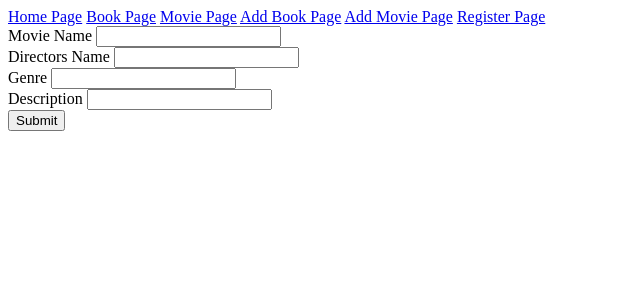
After one commit to eman602/bookmovie_app, a Flask app: page /dost in a window 1280 px wide. The commit adds this page. Shown: the top 300 px of the page, without its empty margins (0-640 px from the left). Run offline with Flask 2, Linux system fonts and the light colour scheme.

Commit message:
14/05 work update

```diff
--- a/application/forms.py
+++ b/application/forms.py
@@ -9,7 +9,7 @@ class BookForm(FlaskForm):
             Length(min=2, max=30)
         ]
     )
-    author_name = StringField('Authorst Name',
+    author_name = StringField('Authors Name',
         validators = [
             DataRequired(),
             Length(min=2, max=30)
@@ -28,3 +28,31 @@ class BookForm(FlaskForm):
         ]
     )
     submit = SubmitField('Submit')
+
+
+class MovieForm(FlaskForm):
+    movie_name = StringField('Movie Name',
+        validators = [
+            DataRequired(),
+            Length(min=2, max=30)
+        ]
+    )
+    director_name = StringField('Directors Name',
+        validators = [
+            DataRequired(),
+            Length(min=2, max=30)
+        ]
+    )
+    genre = StringField('Genre',
+        validators = [
+            DataRequired(),
+            Length(min=2, max=100)
+        ]
+    )
+    short_content = StringField('Description',
+        validators = [
+            DataRequired(),
+            Length(min=2, max=1000)
+        ]
+    )
+    submit = SubmitField('Submit')
--- a/application/routes.py
+++ b/application/routes.py
@@ -1,7 +1,7 @@
 from flask import Flask, render_template, redirect, url_for
 from application import app, db
 from application.models import Books, Movies
-from application.forms import BookForm
+from application.forms import BookForm, MovieForm
 
 @app.route('/')
 @app.route('/home')
@@ -51,3 +51,25 @@ def post():
         print(form.errors)
 
     return render_template('post.html', title='Post', form=form)
+
+
+@app.route('/dost', methods=['GET', 'POST'])
+def dost():
+    form = MovieForm()
+    if form.validate_on_submit():
+        postData2 = Movies(
+            movie_name = form.movie_name.data,
+            director_name = form.director_name.data,
+            genre = form.genre.data,
+            short_content = form.short_content.data
+        )
+
+        db.session.add(postData2)
+        db.session.commit()
+
+        return redirect(url_for('movie'))
+
+    else:
+        print(form.errors)
+
+    return render_template('dost.html', title='Dost', form=form)
--- /dev/null
+++ b/application/templates/dost.html
@@ -0,0 +1,25 @@
+{% extends "layout.html" %}
+{% block body_content %}
+<div class = 'form'>
+<form method='POST' action=''>
+        {{ form.hidden_tag() }}
+        {{ form.movie_name.label }}
+        {{ form.movie_name }}
+        <br>
+        {{ form.director_name.label }}
+        {{ form.director_name }}
+        <br>
+        {{ form.genre.label }}
+        {{ form.genre }}
+        <br>
+        {{form.short_content.label }}
+        {{form.short_content}}
+        <br>
+            {{ form.submit }}
+        </form>
+    </div>
+
+
+
+
+{% endblock %}
--- a/application/templates/layout.html
+++ b/application/templates/layout.html
@@ -3,7 +3,8 @@
 		<a href="{{ url_for('home') }}">Home Page</a>
 		<a href="{{ url_for('book') }}">Book Page</a>
 		<a href="{{ url_for('movie') }}">Movie Page</a>
-	        <a href="{{ url_for('post') }}">Post Book Page</a>
+	        <a href="{{ url_for('post') }}">Add Book Page</a>
+		<a href="{{ url_for('dost') }}">Add Movie Page</a>
 		<a href="{{ url_for('register') }}">Register Page</a>
 		<title>{{title}}</title>
 	</head>
```
